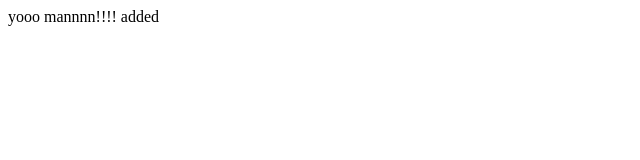
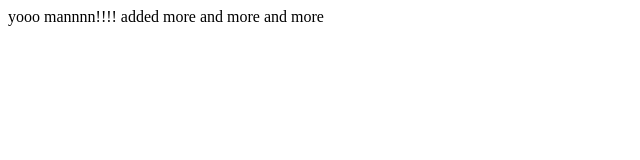
Before and after one commit to Starkes09/learngit, a plain HTML site: page index.html in a window 1280 px wide. Shown: the whole page, without its empty margins (0-640 px from the left). Drawn offline with Linux system fonts and the light colour scheme.

Commit message:
added more

```diff
--- a/index.html
+++ b/index.html
@@ -8,5 +8,7 @@
 <body>
     yooo mannnn!!!!
     added
+
+    more and more and more
 </body>
 </html>
```
